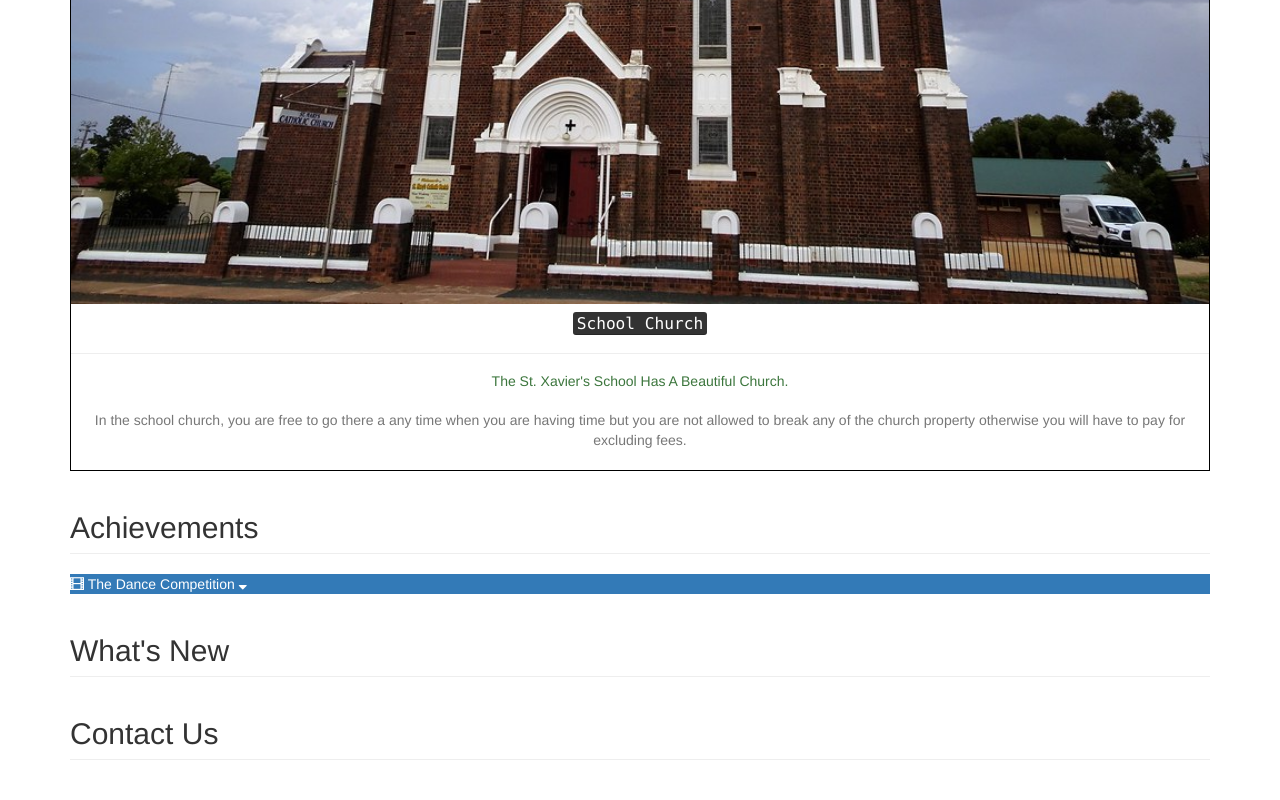
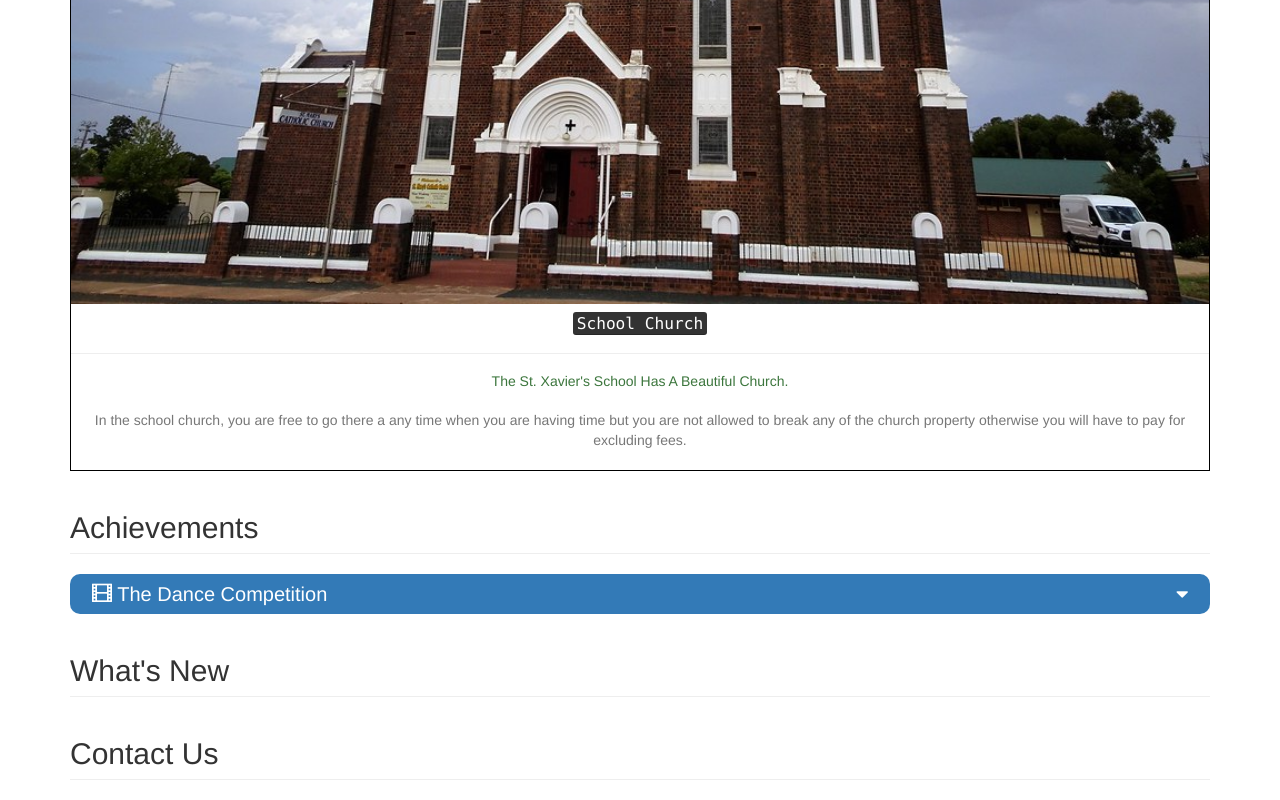
Before and after one commit to Pirthi-Nain/project-69, a plain HTML site: page index.html in a window 1280 px wide. Shown: the part 1334-2134 px from the top of the page. Drawn offline with nearby package versions, Linux system fonts and the light colour scheme.

Commit message:
Add files via upload

```diff
--- a/style.css
+++ b/style.css
@@ -15,3 +15,16 @@ width: 100% ;
 {
     margin: 20px ;
 }
+.movie_head{
+    font-size: 20px;
+    padding: 6px 22px;
+    border-radius: 10px;
+    margin-bottom: 15px;
+}
+.movie_head i{
+    float: right;
+
+}
+.movie_text span{
+    color: gold;
+}
```
